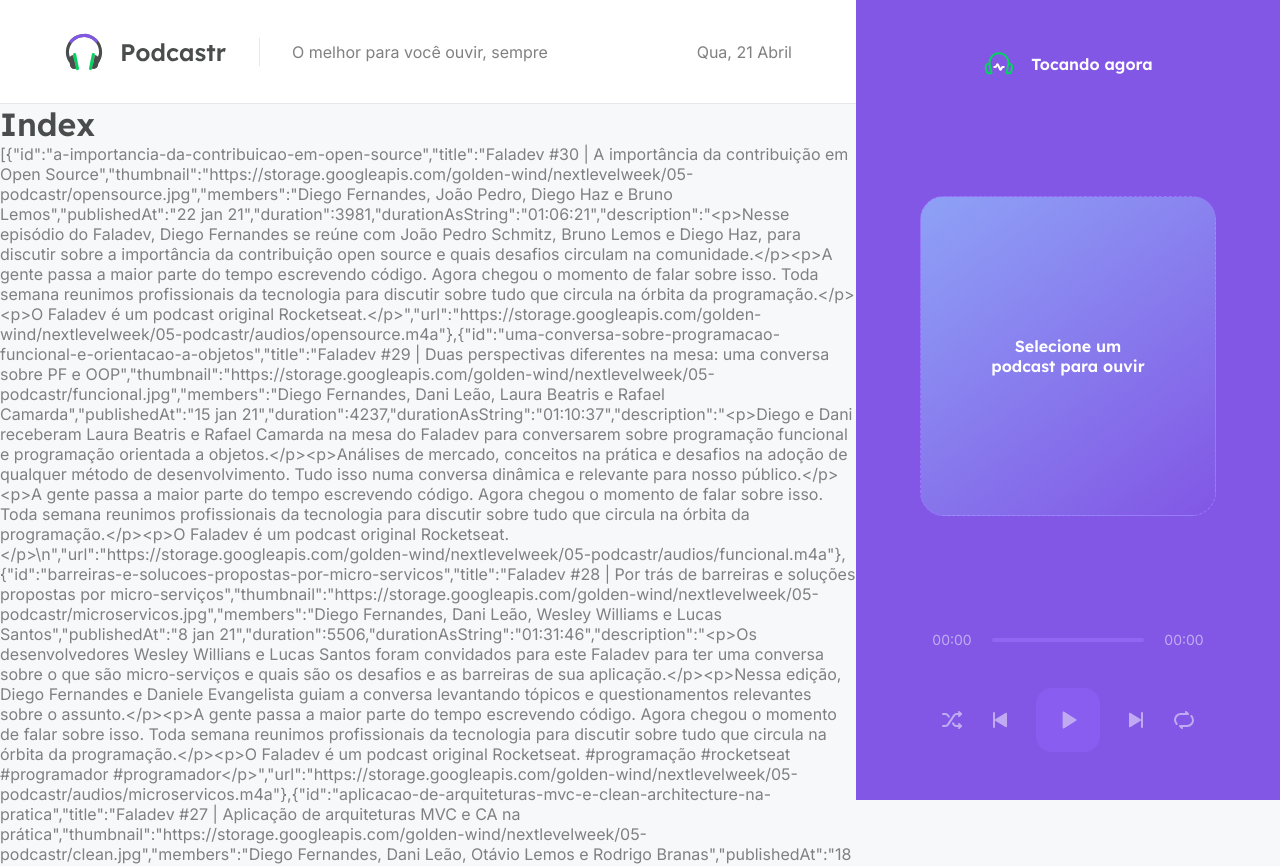
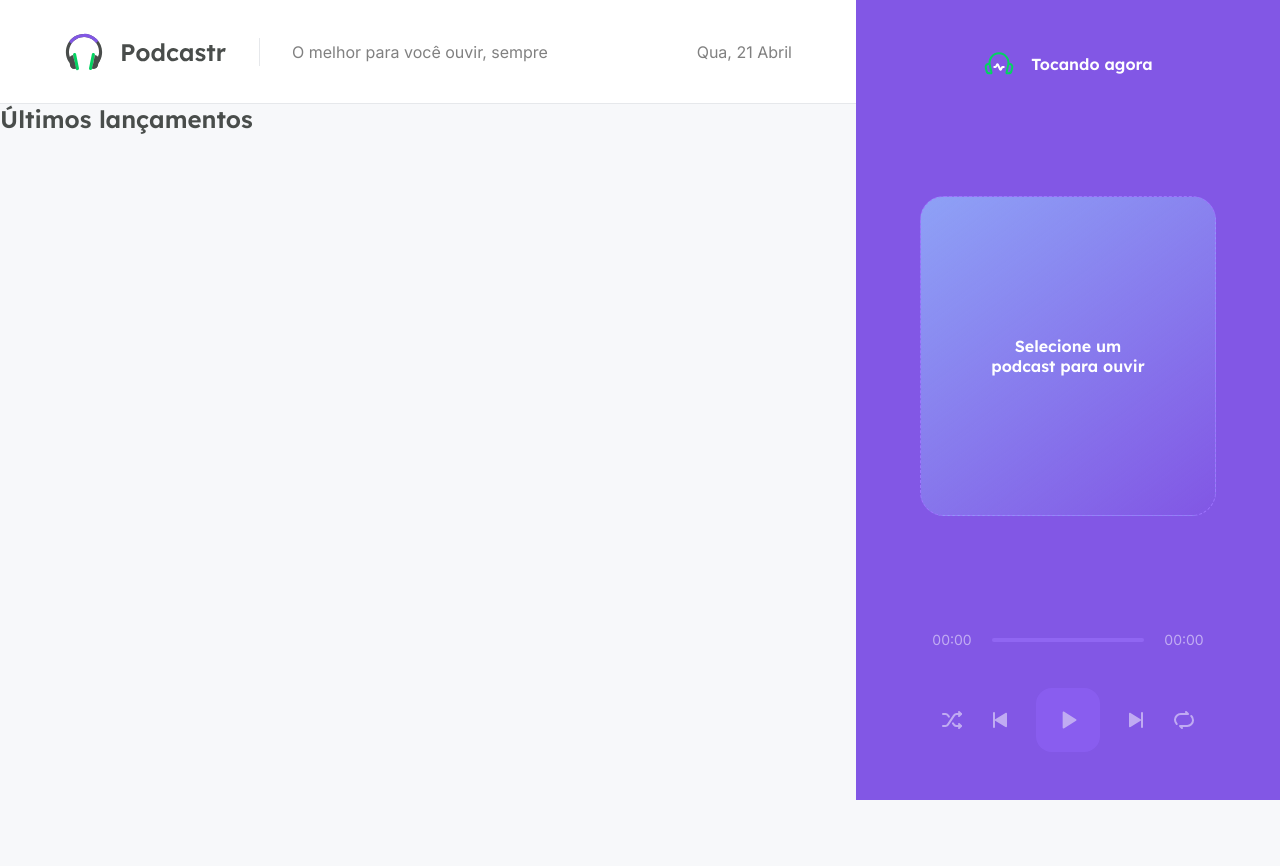
Before and after one commit to renanrodrgs/Podcastrnext, a Next.js app: page / in a window 1280 px wide. Shown: the top 866 px of the page. After the commit the page ends 800 px from the top, so only its background shows below. Built offline with nearby package versions, Linux system fonts and the light colour scheme; data requests are answered from the project's data file.

Commit message:
Aula3 31:49

```diff
--- /dev/null
+++ b/src/pages/home.module.scss
@@ -0,0 +1,3 @@
+.homepage {
+
+}
--- a/src/pages/index.tsx
+++ b/src/pages/index.tsx
@@ -4,11 +4,18 @@ import ptBR from 'date-fns/locale/pt-BR'
 import { api } from '../services/api';
 import { convertDurationToTimeString } from '../utils/convertDurationToTimeString';
 
+import styles from './home.module.scss';
+
 type Episodes = {
   id: string;
   title: string;
+  thumbnail: string;
+  description: string;
   members: string;
-  published_at: string;
+  duration: number;
+  durationAsString: string;
+  url: string;
+  publishedAt: string;
 }
 
 type HomeProps = {
@@ -17,9 +24,18 @@ type HomeProps = {
 
 export default function Home(props) {
   return (
-    <div>
-    <h1>Index</h1>
-    <p>{JSON.stringify(props.episodes)}</p>
+    <div className={styles.homepage}>
+      <section className={styles.lateEpisodes}>
+        <h2>Últimos lançamentos</h2>
+
+        <ul>
+
+        </ul>
+      </section>
+
+      <section className={styles.allEpisodes}>
+
+      </section>
     </div>
   )
 }
```
